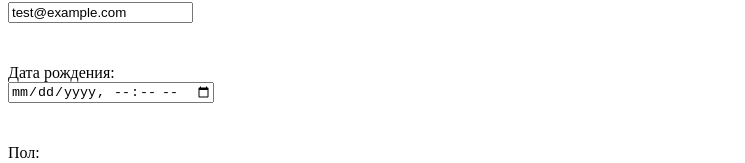
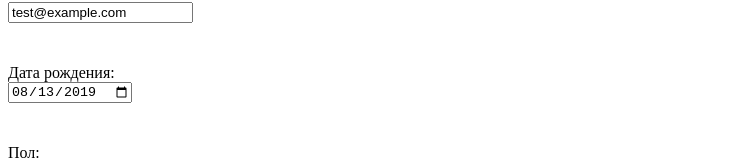
Before and after one commit to mercyu/pages, a plain HTML site: page index.html in a window 1280 px wide. Shown: the part 1551-1714 px from the top of the page, without its empty margins (0-745 px from the left). Drawn offline with Linux system fonts and the light colour scheme.

Commit message:
обратно на date

```diff
--- a/index.html
+++ b/index.html
@@ -73,7 +73,7 @@
 
 	  <label>
             Дата рождения:<br>
-	  <input name="datetime" type="datetime-local" value="2019-08-13">
+	  <input name="date" type="date" value="2019-08-13">
           </label><br>
 	 <pre>
           </pre>
```
